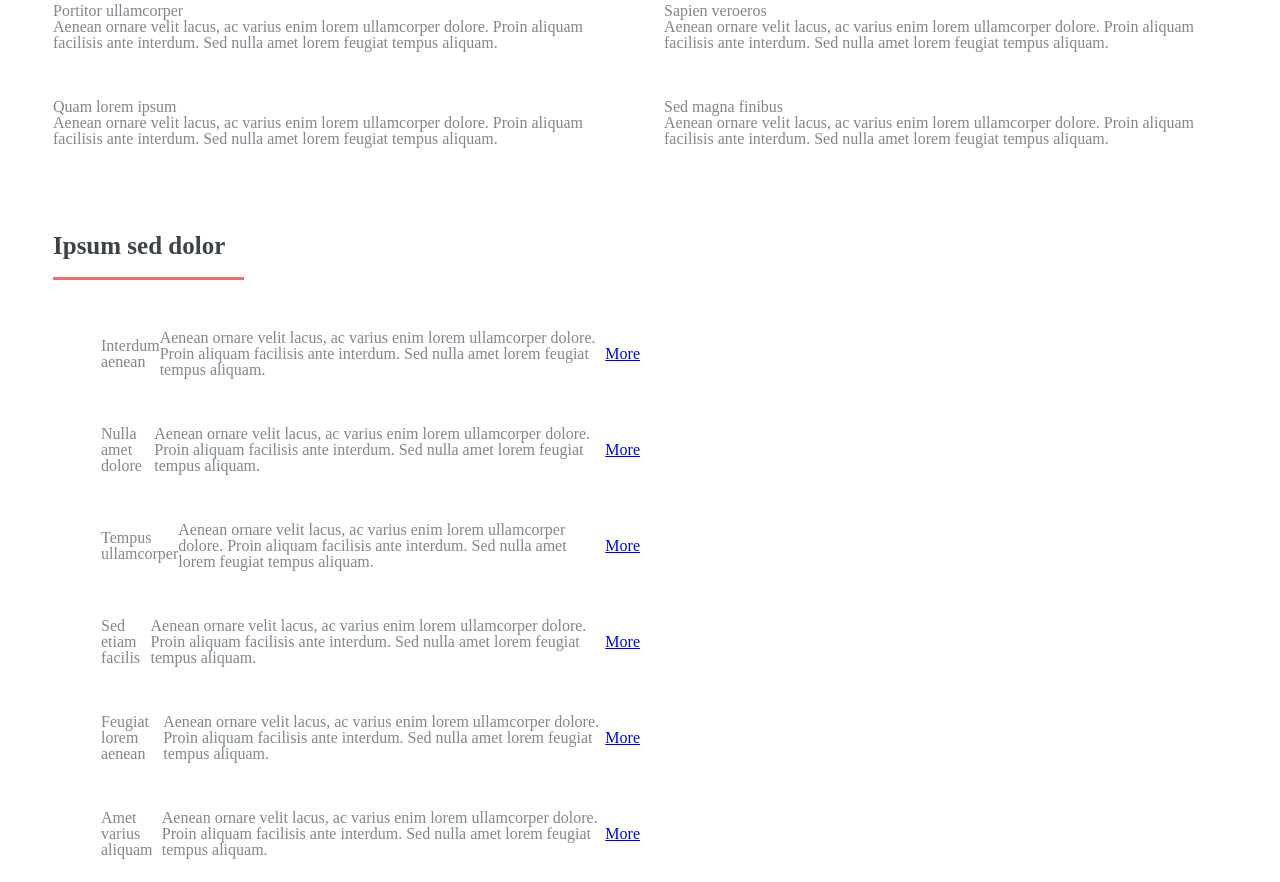
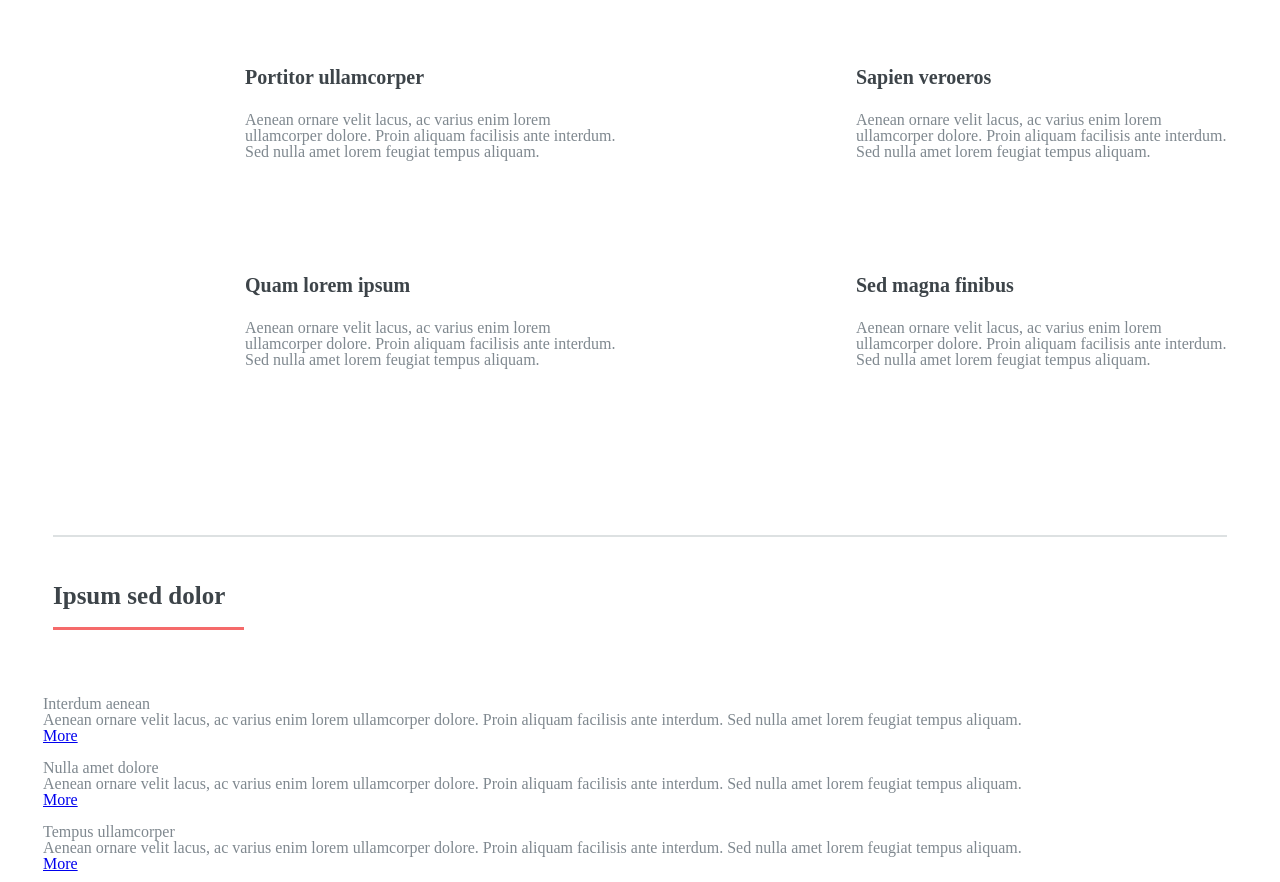
Before and after one commit to pintereach/Web-UI, a plain HTML site: page index.html in a window 1280 px wide. Shown: the part 697-1579 px from the top of the page. Drawn offline with nearby package versions, Linux system fonts and the light colour scheme.

Commit message:
article-two

```diff
--- a/less/home.less
+++ b/less/home.less
@@ -39,6 +39,8 @@
 };
 
 #main .inner section {
+    border-top: solid 2px rgba(210, 215, 217, 0.75);
+    padding: 40px 0 40px 0;
 
     header {
         margin: 0;
@@ -73,6 +75,11 @@
         flex-wrap: wrap;
         margin: 0 0 2em -3em;
         width: calc(100% + 3em);
+
+        @media @desktop {
+            margin: 0 0 2em 0;
+            width: 100%;
+            flex-direction: column;
         };
 
         article {
@@ -87,6 +94,55 @@
         margin: 0 0 3em 3em;
         position: relative;
         width: calc(50% - 3em);
+
+
+        @media @desktop {
+            margin-right: 0;
+            width: 98%;
+        };
+
+            .icon {
+                text-decoration: none;
+                border-bottom: none;
+                position: relative;
+                flex-grow: 0;
+                -moz-flex-shrink: 0;
+                -webkit-flex-shrink: 0;
+                -ms-flex-shrink: 0;
+                flex-shrink: 0;
+                display: block;
+                height: 10em;
+                line-height: 10em;
+                margin: 0 2em 0 0;
+                text-align: center;
+                width: 10em;
+            };
+            .content {
+                flex-grow: 1;
+                flex-shrink: 1;
+                width: 100%;
+
+                h3 {
+                    font-size: 20px;
+                    color: #3d4449;
+                    font-family: "Roboto Slab", serif;
+                    font-weight: 700;
+                    line-height: 1.5;
+                    margin: 0 0 1em 0;
+                };
+                p {
+                    margin-bottom: 0;
+                    margin: 0 0 2em 0;
+                };
+            };
+        };
+    };
+
+    .posts {
+        display: flex;
+        flex-wrap: wrap;
+        margin: 0 0 2em -10px;
+        width: calc(100% + 10px);
     };
 };
 
--- a/less/variables.less
+++ b/less/variables.less
@@ -1,4 +1,5 @@
 @mobile: ~"(max-width: 500px)";
+@desktop: ~"(max-width: 1000px)";
 
 @h-color: #3d4449;
 @font-color: #7f888f;
```
Also changed, not shown: css/index.css. Lines whose indentation alone changed are shown as unchanged.
